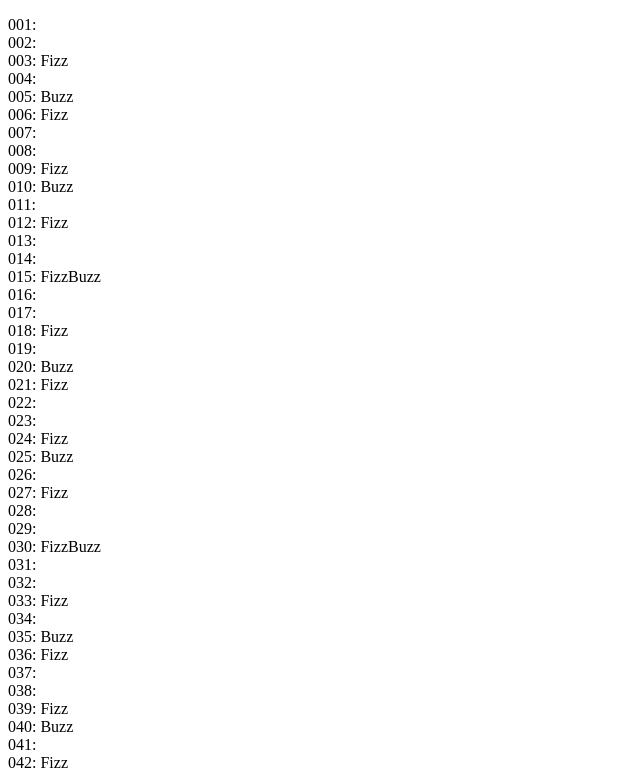
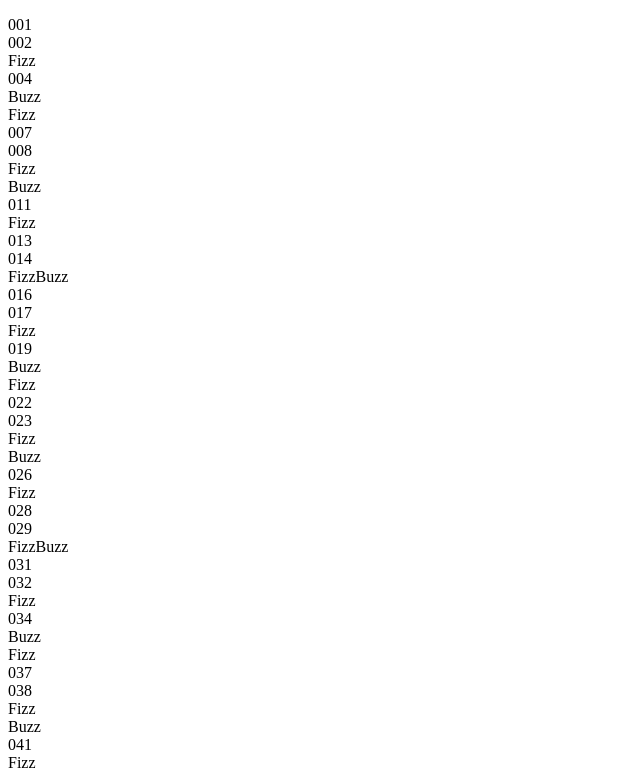
Before and after one commit to Wribbe/project-roller, a plain HTML site: page eloquent/examples/fizzbuzz.html in a window 1280 px wide. Shown: the part 33-803 px from the top of the page, without its empty margins (0-640 px from the left). Drawn offline with Linux system fonts and the light colour scheme.

Commit message:
Correct fizzBuzz.

```diff
--- a/eloquent/javascript/fizzbuzz.js
+++ b/eloquent/javascript/fizzbuzz.js
@@ -4,12 +4,20 @@ let start = 1;
 let stop = 100;
 
 for (let i=1; i<stop+1; i++) {
-  root.innerHTML += ('00' + i).slice(-3) + ': ';
+
+  let str = "";
   if (i % 3 === 0) {
-    root.innerHTML += 'Fizz'
+    str += "Fizz";
   }
   if (i % 5 === 0) {
-    root.innerHTML += 'Buzz'
+    str += "Buzz";
   }
-  root.innerHTML += "<br>"
+
+  if (str === "") {
+    root.innerHTML += ('00' + i).slice(-3);
+  } else {
+    root.innerHTML += str;
+  }
+
+  root.innerHTML += "<br>";
 }
```
Also changed, not shown: eloquent/index.html (+4 -1 lines).
